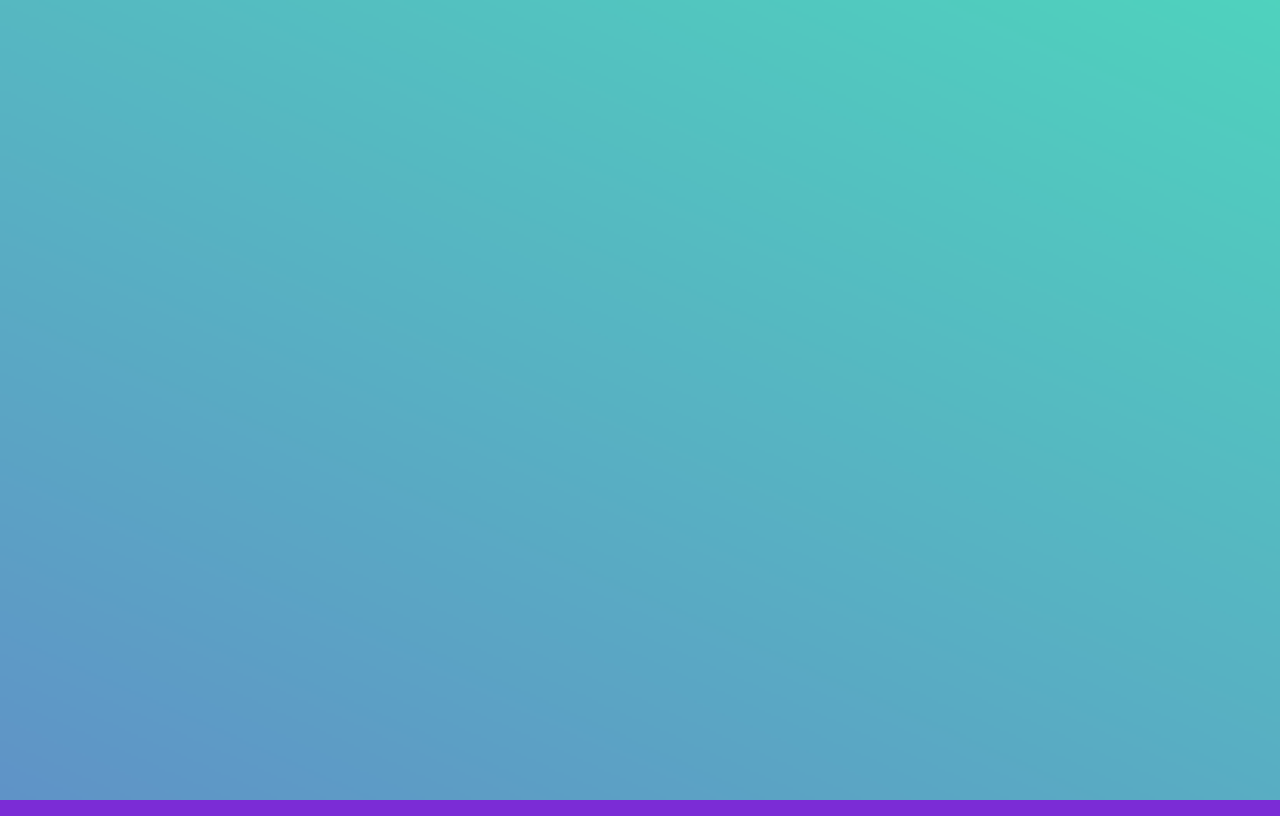
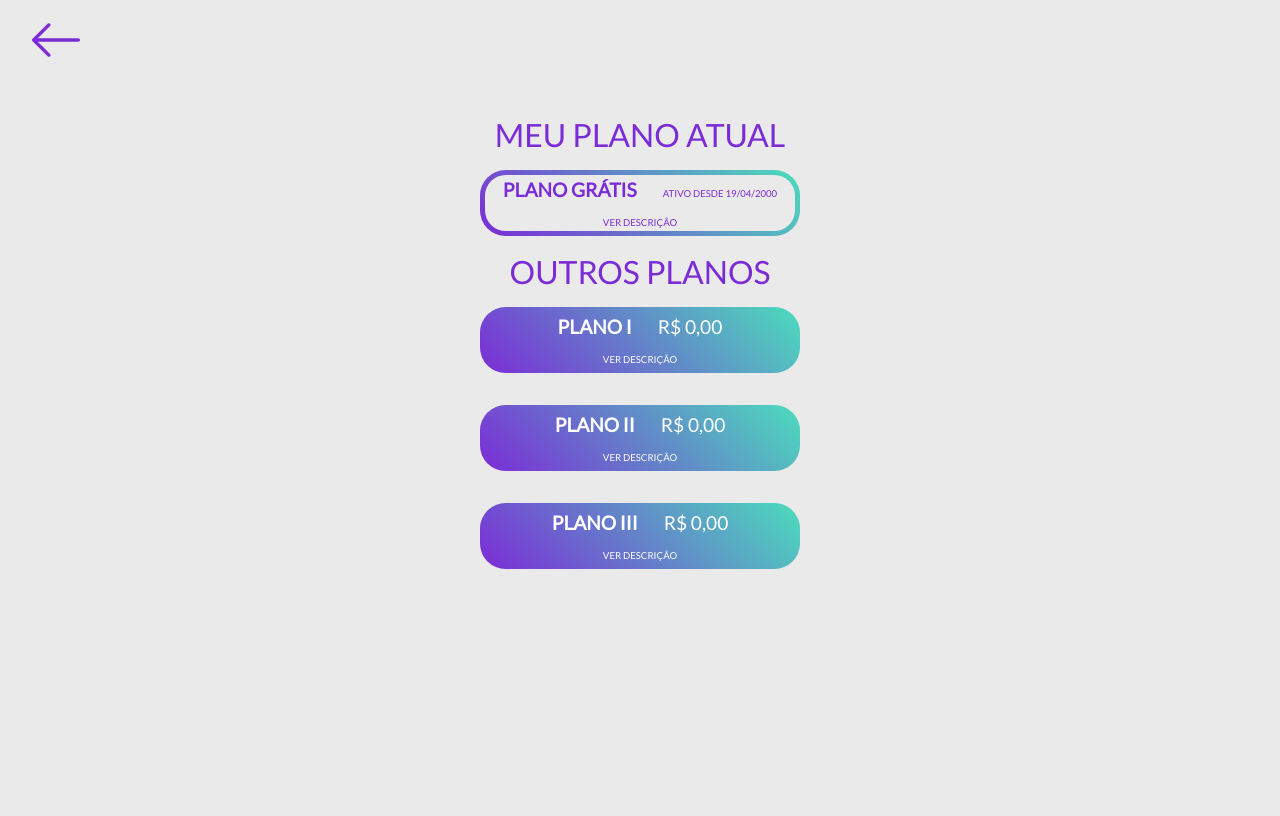
Before and after one commit to vinidotruan/wallet-app, a React (Create React App) app: page /plans in a window 1280 px wide. Built offline with nearby package versions, Linux system fonts and the light colour scheme.

Commit message:
- Pequenos ajustes

```diff
--- a/src/pages/plans/index.js
+++ b/src/pages/plans/index.js
@@ -0,0 +1,61 @@
+import React, { Component } from 'react';
+import { Link } from 'react-router-dom';
+import arrow from '../../assets/icons/seta-esquerda.svg';
+
+import './styles.css';
+
+export default class Plans extends Component {
+
+
+    render() {
+        return(
+            <article className="plans">
+                <Link to="/profile">
+                    <img className="arrow" src={arrow}/>
+                </Link>
+                <span className="actual-plan-title">
+                    MEU PLANO ATUAL
+                </span>
+                <article className="actual-plan">
+                    <div className="content">
+                        <div className="plan">
+                            <span className="title"> PLANO GRÁTIS </span >
+                            <span className="activated">ATIVO DESDE 19/04/2000</span>
+                        </div>
+                        <span className="description">VER DESCRIÇÃO</span>
+                    </div>
+                </article>
+                <span className="another-plans-title">
+                    OUTROS PLANOS
+                </span>
+                <article className="another-plans">
+                    <div className="content">
+                        <div className="plan">
+                            <span className="title"> PLANO I </span >
+                            <span className="activated">R$ 0,00</span>
+                        </div>
+                        <span className="description">VER DESCRIÇÃO</span>
+                    </div>
+                </article>
+                <article className="another-plans">
+                    <div className="content">
+                        <div className="plan">
+                            <span className="title"> PLANO II </span >
+                            <span className="activated">R$ 0,00</span>
+                        </div>
+                        <span className="description">VER DESCRIÇÃO</span>
+                    </div>
+                </article>
+                <article className="another-plans">
+                    <div className="content">
+                        <div className="plan">
+                            <span className="title"> PLANO III </span >
+                            <span className="activated">R$ 0,00</span>
+                        </div>
+                        <span className="description">VER DESCRIÇÃO</span>
+                    </div>
+                </article>
+            </article>
+        )
+    }
+}
--- /dev/null
+++ b/src/pages/plans/styles.css
@@ -0,0 +1,79 @@
+.plans {
+    padding: 1rem 2rem;
+    background-color: #EAEAEA !important;
+    display: flex;
+    flex-direction: column;
+    align-items: center;
+    min-height: 51rem;
+}
+
+.plans article {
+    border-radius: 1.6rem;
+    padding: .4rem;
+    margin-top: 1rem;
+    margin-bottom: 1rem;
+    width: 20rem;
+    background: #7B2CD6;
+    background-image: linear-gradient(45deg, #7B2CD6,#4CDCBC);
+}
+
+.plans article:not(.another-plans) {
+    color:#7B2CD6;
+}
+
+.plans article.another-plans {
+    color:white;
+}
+
+.plans .actual-plan-title, .another-plans-title  {
+    font-size: 2rem;
+    color:#7B2CD6;
+}
+
+.plans article .content {
+    border-radius: 1.3rem;
+    padding: 0.2rem 0rem 0.2rem 0rem;
+    display: flex;
+    flex-direction: column;
+    align-items: center;
+    justify-content: center;
+    margin: -0.1rem;
+
+}
+
+.plans article:not(.another-plans) .content {
+    background: #EAEAEA;
+
+}
+
+.plans article span.title {
+    font-size: 1.2rem;
+    font-weight: 600;
+
+}
+.plans article.another-plans .activated {
+    font-size: 1.2rem;
+    margin-left: 1.4rem;
+}
+
+.plans article .activated {
+    font-size: .6rem;
+    font-weight: 400;
+    margin-left: 1.4rem;
+
+}
+
+.plans article .content span.description {
+    font-size: .6rem;
+    margin-top: 1rem
+}
+
+
+.plans a {
+    align-self: flex-start;
+}
+.plans a img.arrow {
+    width: 3rem;
+    margin-bottom: 3rem;
+
+}
--- a/src/pages/solutions/list/styles.css
+++ b/src/pages/solutions/list/styles.css
@@ -25,7 +25,7 @@
 
 .list .user .points-wrapper .content {
     display: flex;
-    background: white;
+    background: #EAEAEA;
     border-radius: 1.6rem;
     padding: .4rem;
     font-size: 1.2rem;
@@ -96,7 +96,7 @@
 }
 
 .list article:not(.blocked) .completed.content {
-    background: white;
+    background: #EAEAEA;
 }
 
 .list article span.title {
--- a/src/routes.js
+++ b/src/routes.js
@@ -8,6 +8,7 @@ import Welcome from './pages/welcome';
 import FooterBar from './components/FooterBar';
 import Profile from './pages/profile';
 import Edit from './pages/profile/edit';
+import Plans from './pages/plans';
 
 const Routes = () => (
     <div>
@@ -16,6 +17,7 @@ const Routes = () => (
             <Route exact path="/" component={ Welcome }/>
             <Route path="/login" component={ Login }/>
             <Route path="/signup" component={ Signup }/>
+            <Route path="/plans" component={ Plans }/>
             <Route path="/profile/edit" component={ Edit } />
 
             <Route path="/profile" render={(props) =>
```
